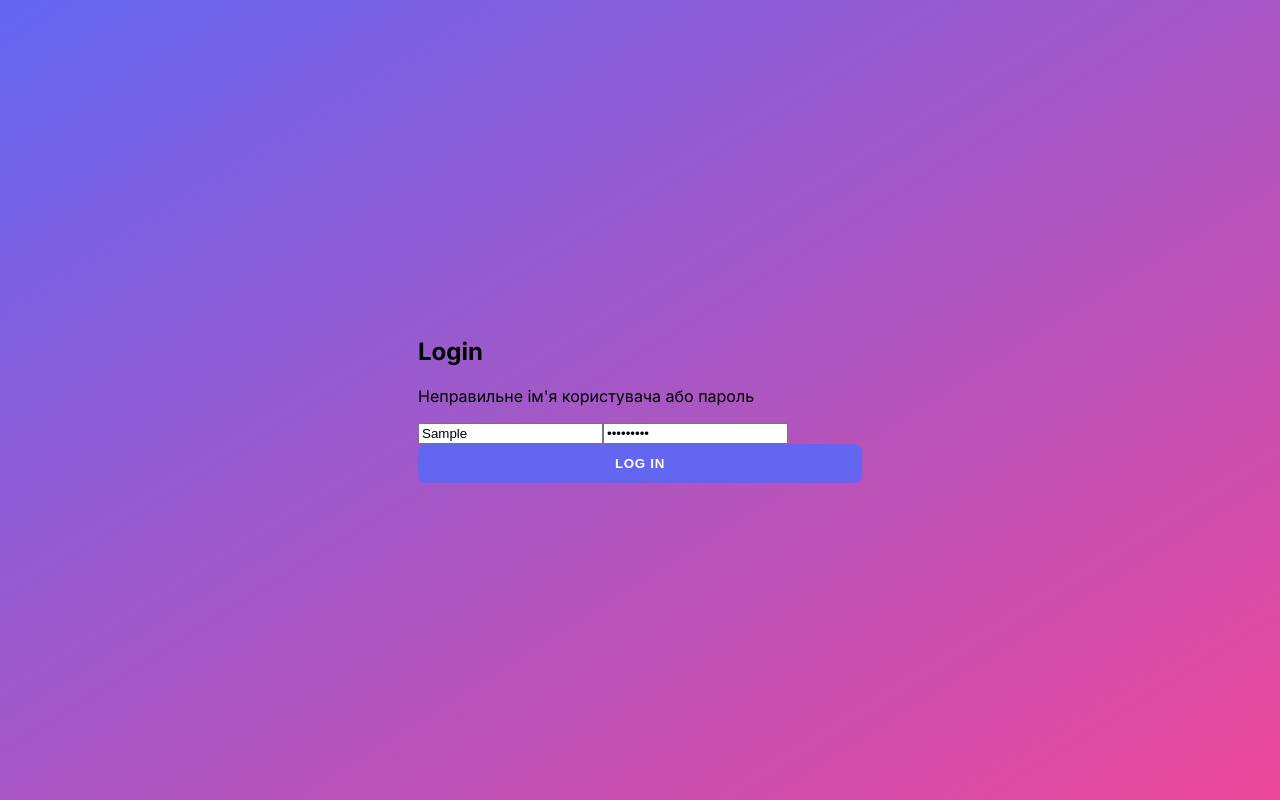
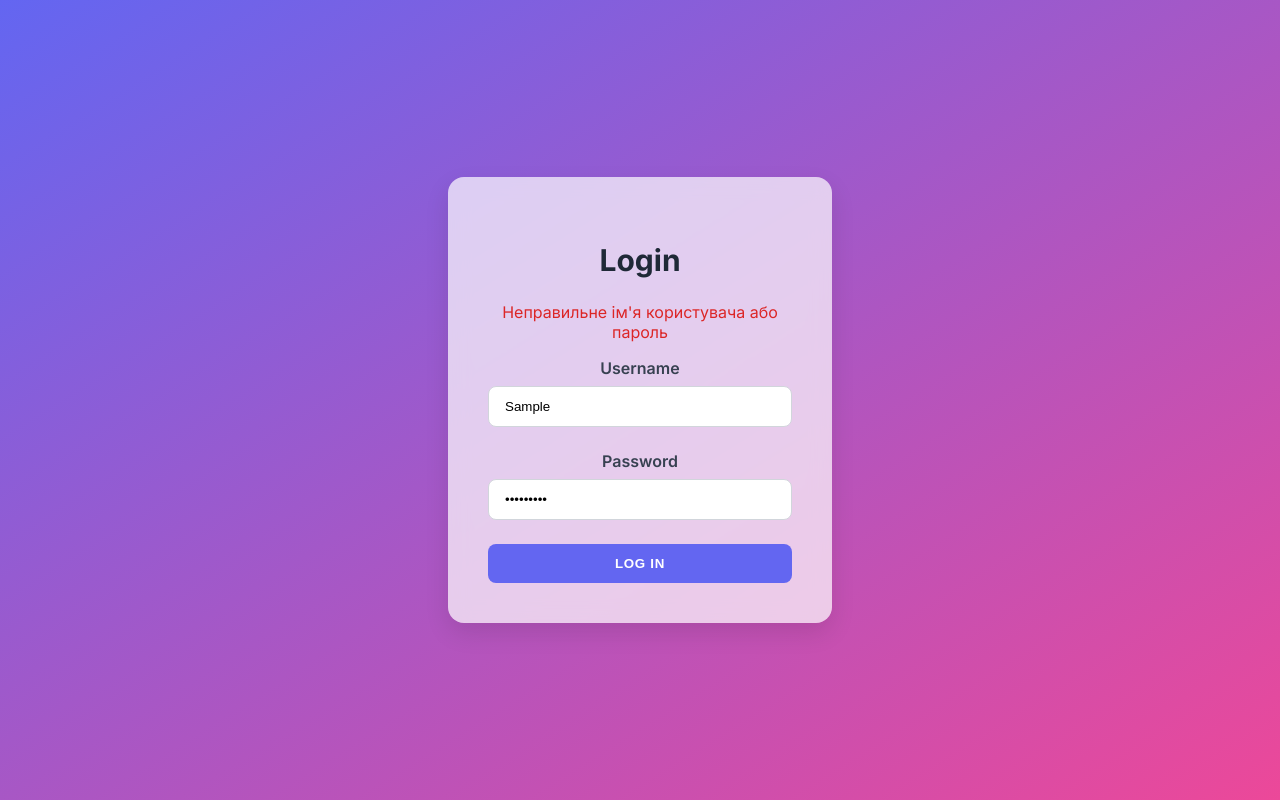
Before and after one commit to MakMD/floor-boss-work, a React (Vite) app: page /#/login in a window 1280 px wide. Both pictures are taken after typing "Sample", "Sample123" into the empty fields and a click on the button "LOG IN". Built offline with nearby package versions, Linux system fonts and the light colour scheme; no server answers; the database is empty.

Commit message:
fix styles

```diff
--- a/src/Pages/Login.jsx
+++ b/src/Pages/Login.jsx
@@ -1,4 +1,3 @@
-// src/Pages/Login.jsx
 import React, { useState, useContext } from "react";
 import { useNavigate } from "react-router-dom";
 import { motion } from "framer-motion";
@@ -19,7 +18,6 @@ export default function Login() {
     setLoading(true);
     setError(null);
     try {
-      // Використовуємо maybeSingle(), щоб уникнути 406, якщо не знайдено рядок
       const { data: userData, error: fetchError } = await supabase
         .from("workers")
         .select("id, name, username, role")
@@ -38,7 +36,6 @@ export default function Login() {
         return;
       }
 
-      // Успішний логін
       login(userData);
       navigate("/home");
     } catch (err) {
@@ -52,29 +49,35 @@ export default function Login() {
     <div className={styles.loginPage}>
       <motion.form
         onSubmit={handleLogin}
-        initial={{ opacity: 0 }}
-        animate={{ opacity: 1 }}
-        className={styles.loginForm}
+        initial={{ opacity: 0, scale: 0.8 }}
+        animate={{ opacity: 1, scale: 1 }}
+        transition={{ duration: 0.5 }}
+        className={styles.loginCard}
       >
-        <h2 className={styles.title}>Login</h2>
+        {/* <img src={logo} alt="Logo" className={styles.logo} /> */}
+        <h2 className={styles.loginTitle}>Login</h2>
 
-        {error && <p className={styles.error}>{error}</p>}
+        {error && <p className={styles.loginError}>{error}</p>}
 
+        <label htmlFor="username">Username</label>
         <input
+          id="username"
           type="text"
           placeholder="Username"
           value={username}
           onChange={(e) => setUsername(e.target.value)}
-          className={styles.input}
+          className={styles.loginInput}
           required
         />
 
+        <label htmlFor="password">Password</label>
         <input
+          id="password"
           type="password"
           placeholder="Password"
           value={password}
           onChange={(e) => setPassword(e.target.value)}
-          className={styles.input}
+          className={styles.loginInput}
           required
         />
 
--- a/src/Pages/Workers.jsx
+++ b/src/Pages/Workers.jsx
@@ -8,12 +8,13 @@ export default function Workers() {
   const [workers, setWorkers] = useState([]);
   const [loading, setLoading] = useState(false);
   const [error, setError] = useState(null);
+  const { user } = useContext(AppContext);
 
   useEffect(() => {
     (async () => {
       setLoading(true);
       try {
-        let { data, error } = await supabase
+        const { data, error } = await supabase
           .from("workers")
           .select("id, name, role")
           .order("name", { ascending: true });
@@ -27,19 +28,29 @@ export default function Workers() {
     })();
   }, []);
 
-  if (loading) return <p>Loading workers…</p>;
-  if (error) return <p className={styles.error}>{error}</p>;
-  if (!workers.length) return <p>No workers found.</p>;
+  return (
+    <div className={styles.page}>
+      <h1 className={styles.title}>Workers</h1>
 
-  return (
+      {loading && <p className={styles.loading}>Loading workers…</p>}
+      {error && <p className={styles.error}>{error}</p>}
+      {!loading && !error && workers.length === 0 && (
+        <p className={styles.empty}>No workers found.</p>
+      )}
+
+      {!loading && !error && workers.length > 0 && (
         <ul className={styles.list}>
           {workers.map((w, idx) => (
             <li key={w.id} className={styles.item}>
-          <Link to={`/workers/${w.id}`}>
-            {idx + 1}. {w.name} ({w.role})
+              <span className={styles.index}>{idx + 1}</span>
+              <Link to={`/workers/${w.id}`} className={styles.link}>
+                <span className={styles.workerName}>{w.name}</span>
+                <span className={styles.workerRole}>{w.role}</span>
               </Link>
             </li>
           ))}
         </ul>
+      )}
+    </div>
   );
 }
--- a/src/Pages/Workers.module.css
+++ b/src/Pages/Workers.module.css
@@ -1,53 +1,60 @@
-/* src/Pages/Workers.module.css */
+@import url("https://fonts.googleapis.com/css2?family=Inter:wght@400;600;700&display=swap");
 
 .page {
-  max-width: 960px;
-  margin: 0 auto;
-  padding: 2rem;
+  background-color: #ffffff;
   font-family: "Inter", sans-serif;
   color: #2d3748;
+  max-width: 960px;
+  margin: 2rem auto;
+  padding: 2rem;
+  border-radius: 8px;
+  box-shadow: 0 4px 16px rgba(0, 0, 0, 0.08);
 }
 
 .title {
   font-size: 1.75rem;
+  font-weight: 700;
+  margin-bottom: 1rem;
+  color: #1f2937;
+}
+
+.error {
+  color: #dc2626;
   margin-bottom: 1rem;
   font-weight: 600;
 }
 
-.error {
-  color: #e53e3e;
-  margin-bottom: 1rem;
-}
-
 .loading,
 .empty {
-  color: #718096;
+  color: #6b7280;
   text-align: center;
   margin: 2rem 0;
+  font-style: italic;
 }
 
 .list {
+  display: grid;
+  grid-template-columns: repeat(auto-fit, minmax(280px, 1fr));
+  gap: 1rem;
   list-style: none;
   padding: 0;
   margin: 0;
-  display: grid;
-  grid-template-columns: repeat(auto-fit, minmax(280px, 1fr));
-  gap: 1rem;
 }
 
 .item {
   display: flex;
   align-items: center;
-  background: #ffffff;
+  background-color: #ffffff;
   border: 1px solid #e2e8f0;
   border-radius: 8px;
-  padding: 0.75rem 1rem;
+  padding: 1rem;
   box-shadow: 0 1px 4px rgba(0, 0, 0, 0.05);
-  transition: box-shadow 0.2s ease;
+  transition: box-shadow 0.2s ease, transform 0.2s ease;
 }
 
 .item:hover {
-  box-shadow: 0 4px 12px rgba(0, 0, 0, 0.08);
+  box-shadow: 0 4px 16px rgba(0, 0, 0, 0.08);
+  transform: translateY(-2px);
 }
 
 .index {
@@ -57,7 +64,7 @@
   width: 1.75rem;
   height: 1.75rem;
   margin-right: 0.75rem;
-  background-color: #4299e1;
+  background-color: #3b82f6;
   color: #ffffff;
   font-size: 0.875rem;
   font-weight: 600;
@@ -70,15 +77,21 @@
   text-decoration: none;
   color: inherit;
   flex: 1;
+  transition: color 0.2s ease;
+}
+
+.link:hover {
+  color: #3b82f6;
 }
 
 .workerName {
   font-size: 1rem;
-  font-weight: 500;
+  font-weight: 600;
+  color: #1f2937;
 }
 
 .workerRole {
   font-size: 0.875rem;
-  color: #718096;
+  color: #4b5563;
   margin-top: 0.25rem;
 }
```
Lines whose indentation alone changed are shown as unchanged.
